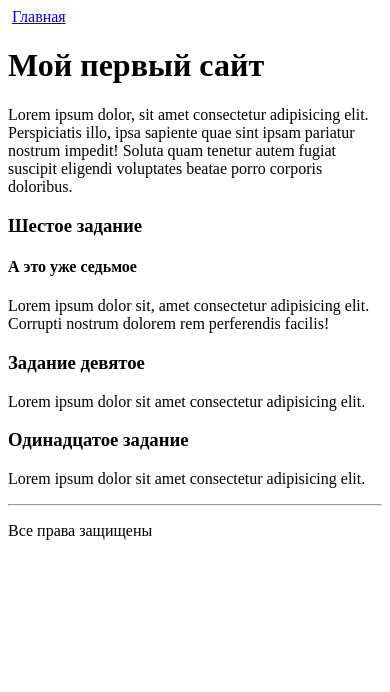
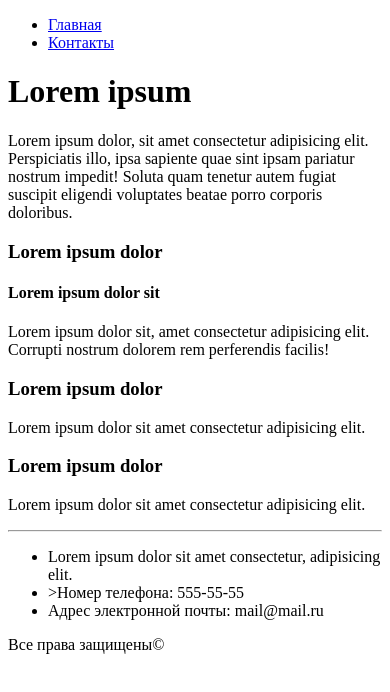
Before and after one commit to Melomaner/GB_HTML_CSS, a plain HTML site: page index.html in a window 390 px wide. Drawn offline with Linux system fonts and the light colour scheme.

Commit message:
Lesson 2
1. Шапка сайта (на каждой странице):
a) Меню сайта:
* Главная;
* Контакты.

2. Подвал сайта (на каждой странице):
а) Заголовок (h3), не более 3-х слов
b) Параграф с произвольным текстом, не более 10 слов
c) Разделительная линия (hr)
d) Список с контактами:
* произвольный текст не более 5 слов
* номер телефона
* адрес электронной почты
e) Параграф с текстом “Все права защищены”

3. Создал страницу: “Контакты”
4. Страница "Контакты":
a) Шапка сайта
b) Заголовок Contact Us (h2)
c) Параграф с произвольным текстом не более 10 символов
d) Произвольное изображение (не более 350px)
e) Заголовок Address (h4)
f) Параграф с произвольным текстом не более 7 символов
g) Заголовок Phone (h4)
h) Список из 2х номеров телефонов
i) Заголовок Online service (h4)
j) Список из 2х ссылок на сайт и почту
k) Заголовок Send us message (h4)
l) Текст Full Name и текстовое поле ввода
m) Текст Email и поле ввода почты
n) Текст Message и элемент textarea
o) Кнопка отправки с текстом submit
p) Карта
q) Подвал сайта

```diff
--- a/index.html
+++ b/index.html
@@ -9,26 +9,31 @@
 </head>
 
 <body>
-    <img src="" alt="">
-    <a href="index.html">Главная</a>
-    <h1>Мой первый сайт</h1>
+    <Ul>
+        <li><a href="index.html">Главная</a></li>
+        <li><a href="Contacts.html">Контакты</a></li>
+    </Ul>
+    <h1>Lorem ipsum</h1>
     <p>Lorem ipsum dolor, sit amet consectetur adipisicing elit. Perspiciatis illo, ipsa sapiente quae sint ipsam
         pariatur nostrum impedit! Soluta quam tenetur autem fugiat suscipit eligendi voluptates beatae porro corporis
         doloribus.</p>
     <h3 class="title
-">Шестое задание</h3>
-    <h4>А это уже седьмое</h4>
+">Lorem ipsum dolor</h3>
+    <h4>Lorem ipsum dolor sit</h4>
     <p>Lorem ipsum dolor sit, amet consectetur adipisicing elit. Corrupti nostrum dolorem rem perferendis facilis!</p>
     <h3 class="title
-">Задание девятое</h3>
+">Lorem ipsum dolor</h3>
     <p>Lorem ipsum dolor sit amet consectetur adipisicing elit.</p>
     <h3 class="title
-">Одинадцатое задание</h3>
+">Lorem ipsum dolor</h3>
     <p>Lorem ipsum dolor sit amet consectetur adipisicing elit.</p>
     <hr>
-    <p>Все права защищены</p>
-
-
+    <ul>
+        <li> Lorem ipsum dolor sit amet consectetur, adipisicing elit.</li>
+        <li>>Номер телефона: 555-55-55</li>
+        <li>Адрес электронной почты: mail@mail.ru</li>
+    </ul>
+    <p>Все права защищены&copy;</p>
 </body>
 
 </html>
```
Also changed, not shown: Contacts.html (added, +53 -0 lines), image/Green_appl.png (added).
